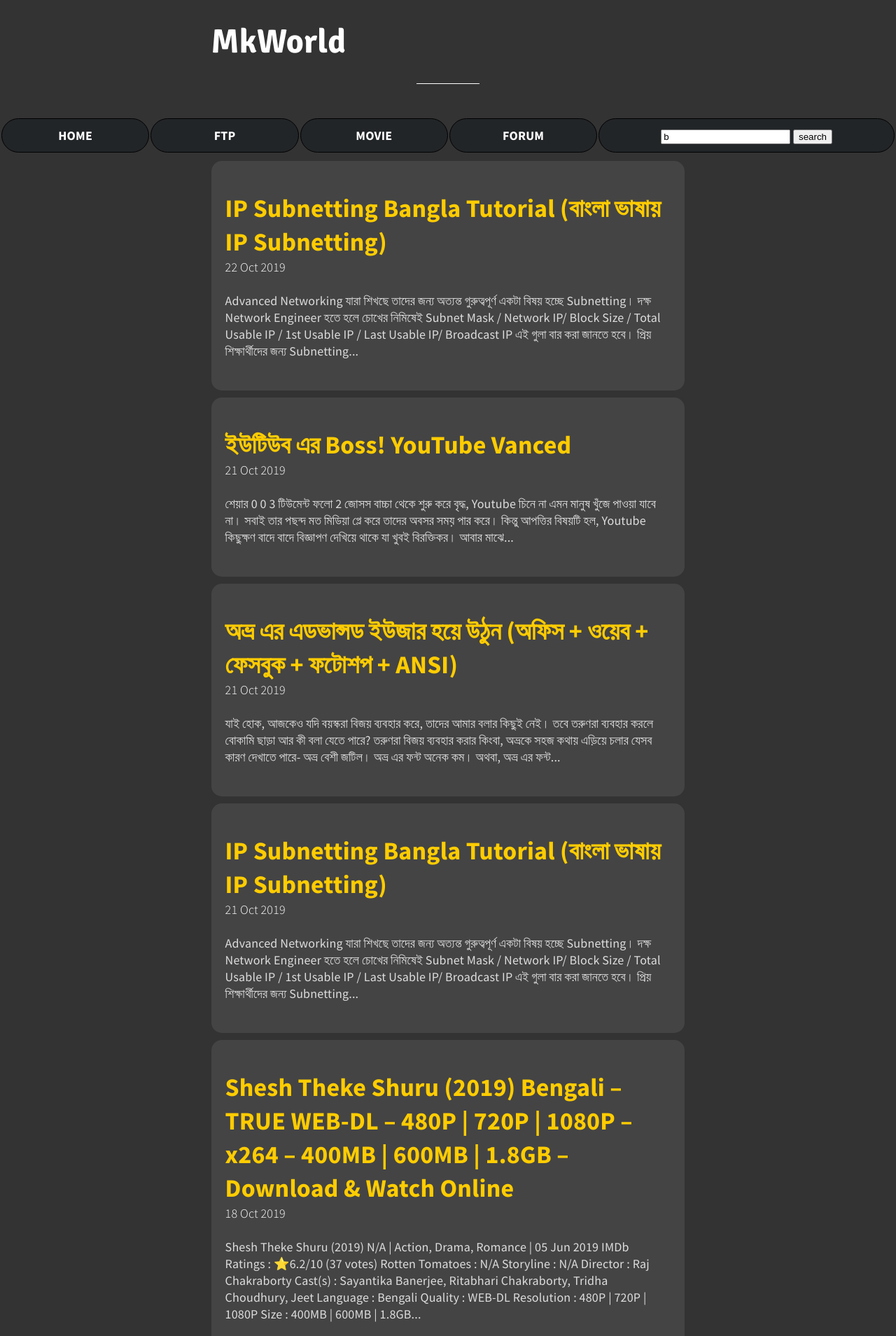
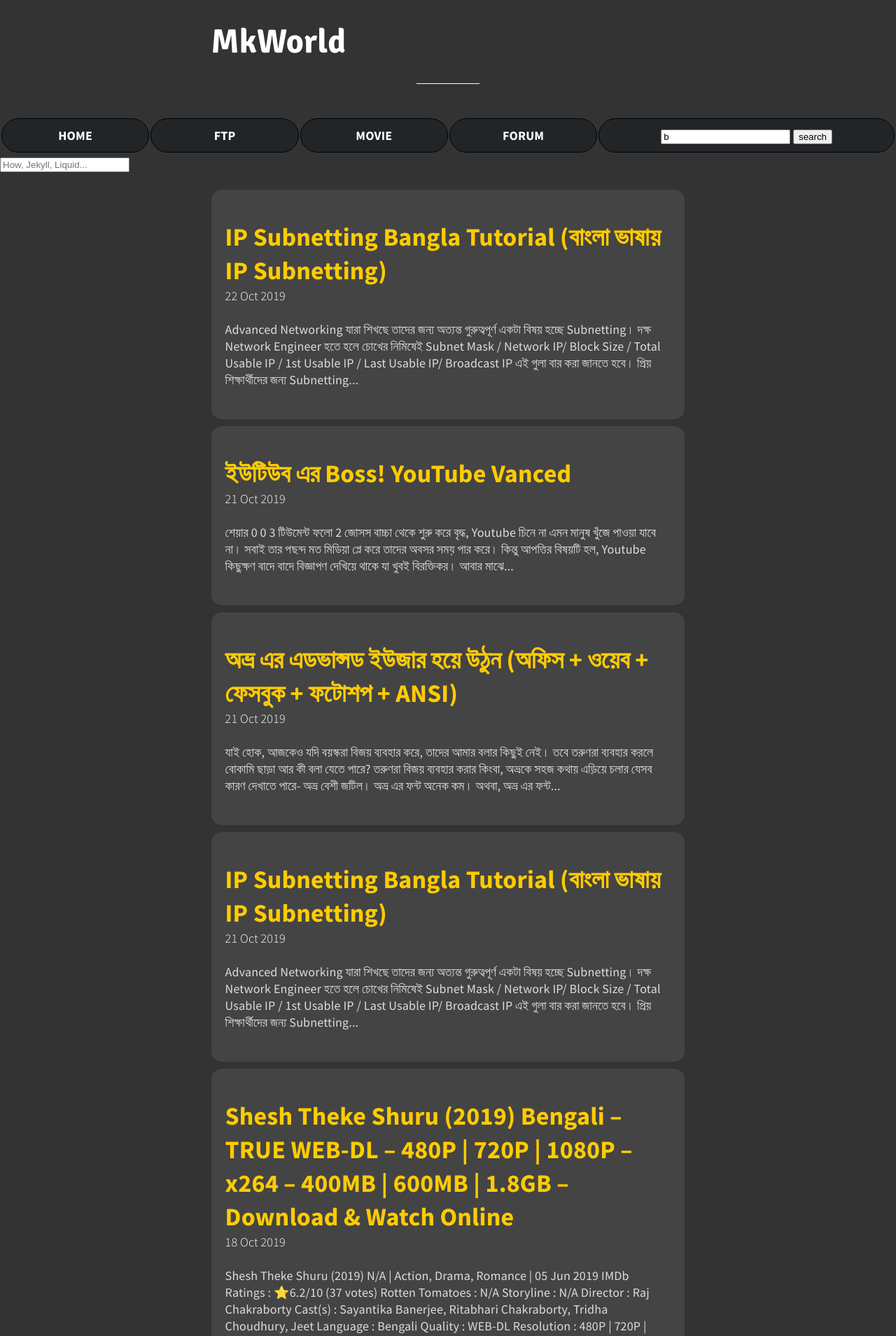
Before and after one commit to bdmilan/blog, a Jekyll site: the page built from index.html, in a window 1280 px wide. Shown: the top 1909 px of the page at 70% size. Built offline with Jekyll 4.4.1, drawn with Linux system fonts in a browser that asks for light colours; the list of posts is cut into pages by our own code.

Commit message:
Update header.html

```diff
--- a/_includes/header.html
+++ b/_includes/header.html
@@ -45,3 +45,18 @@
 
 <script src="https://mobifreak.in/assets/js-extended/gradient.js"></script>
 <script src="https://code.jquery.com/jquery-3.3.1.slim.min.js" integrity="sha384-q8i/X+965DzO0rT7abK41JStQIAqVgRVzpbzo5smXKp4YfRvH+8abtTE1Pi6jizo" crossorigin="anonymous"></script>
+
+<div>
+<div id="search-container">
+<input type="text" id="search-input" placeholder="How, Jekyll, Liquid...">
+<ul id="results-container"></ul>
+</div>
+<script src="/demo/search-script.min.js" type="text/javascript"></script>
+<script>
+SimpleJekyllSearch({
+  searchInput: document.getElementById('search-input'),
+  resultsContainer: document.getElementById('results-container'),
+  json: '/demo/search.json',
+})
+</script>
+</div>
```
